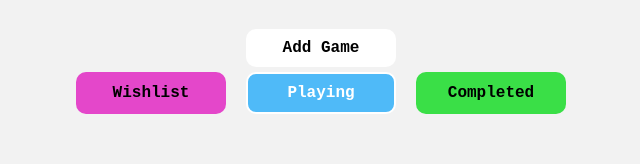
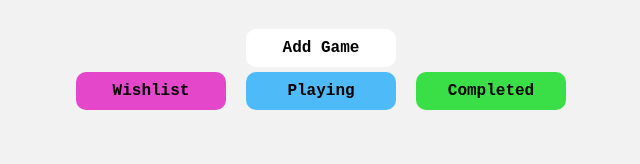
Before and after one commit to xzippyzachx/SimpleGameTracker, a Vue app in the folder SimpleGameTracker/: page / in a window 1280 px wide. Shown: the top 164 px of the page, without its empty margins (319-959 px from the left). Built offline with nearby package versions, Linux system fonts and the light colour scheme.

Commit message:
Game card state border colors

```diff
--- a/SimpleGameTracker/src/assets/base.css
+++ b/SimpleGameTracker/src/assets/base.css
@@ -9,6 +9,10 @@
   --vt-c-black-mute: #282828;
 
   --vt-c-indigo: #2c3e50;
+
+  --vt-wishlist-c : rgb(228, 71, 202);
+  --vt-playing-c : rgb(79, 186, 248);
+  --vt-completed-c : rgb(58, 223, 71);
 
   --vt-c-divider-light-1: rgba(60, 60, 60, 0.29);
   --vt-c-divider-light-2: rgba(60, 60, 60, 0.12);
--- a/SimpleGameTracker/src/components/GameCard.vue
+++ b/SimpleGameTracker/src/components/GameCard.vue
@@ -12,12 +12,17 @@ defineProps({
     type: String,
     required: true,
   },
+  state: {
+    type: String,
+    required: false,
+    default: 'none',
+  },
 })
 </script>
 
 <template>
   <RouterLink :to="{ name: 'game', params: { gameId: id } }">
-    <div class="game-card">
+    <div class="game-card" :class="{wishlist: state == 'wishlist', playing: state == 'playing', completed: state == 'completed'}">
       <div class="img" :style="{ backgroundImage: 'url(' + cover + ')'}"></div>
       <h3>{{ name }}</h3>
     </div>
@@ -48,6 +53,16 @@ defineProps({
     background-repeat: no-repeat;
   }
 
+  .game-card.wishlist {
+    border-color: var(--vt-wishlist-c);
+  }
+  .game-card.playing {
+    border-color: var(--vt-playing-c);
+  }
+  .game-card.completed {
+    border-color: var(--vt-completed-c);
+  }
+
   h3 {
     white-space: nowrap;
     overflow: hidden;
--- a/SimpleGameTracker/src/components/StateNav.vue
+++ b/SimpleGameTracker/src/components/StateNav.vue
@@ -49,12 +49,12 @@ defineExpose({
   }
 
   #wishlist-btn {
-    background-color: rgb(228, 71, 202);
+    background-color: var(--vt-wishlist-c);
   }
   #playing-btn {
-    background-color: rgb(79, 186, 248);
+    background-color: var(--vt-playing-c);
   }
   #completed-btn {
-    background-color: rgb(58, 223, 71);
+    background-color: var(--vt-completed-c);
   }
 </style>
--- a/SimpleGameTracker/src/routes/Library.vue
+++ b/SimpleGameTracker/src/routes/Library.vue
@@ -13,7 +13,7 @@ function GetGameData(state) {
     .sort((a, b) => a.name.localeCompare(b.name))
   }
 }
-GetGameData('playing')
+GetGameData('none')
 
 const stateNav = useTemplateRef('state-nav-ref')
 const state = computed(() => stateNav.value?.state)
@@ -32,12 +32,12 @@ onMounted(() => {
         <button id="add-game-btn">Add Game</button>
       </RouterLink>
     </div>
-    <StateNav state="playing" ref="state-nav-ref"/>
+    <StateNav ref="state-nav-ref"/>
   </header>
 
   <main>
     <div v-for="game in libraryGames">
-      <GameCard :id="game.id" :name="game.name" :cover="game.cover"/>
+      <GameCard :id="game.id" :name="game.name" :cover="game.cover" :state="game.state"/>
     </div>
   </main>
 </template>
```
Lines whose indentation alone changed are shown as unchanged.
